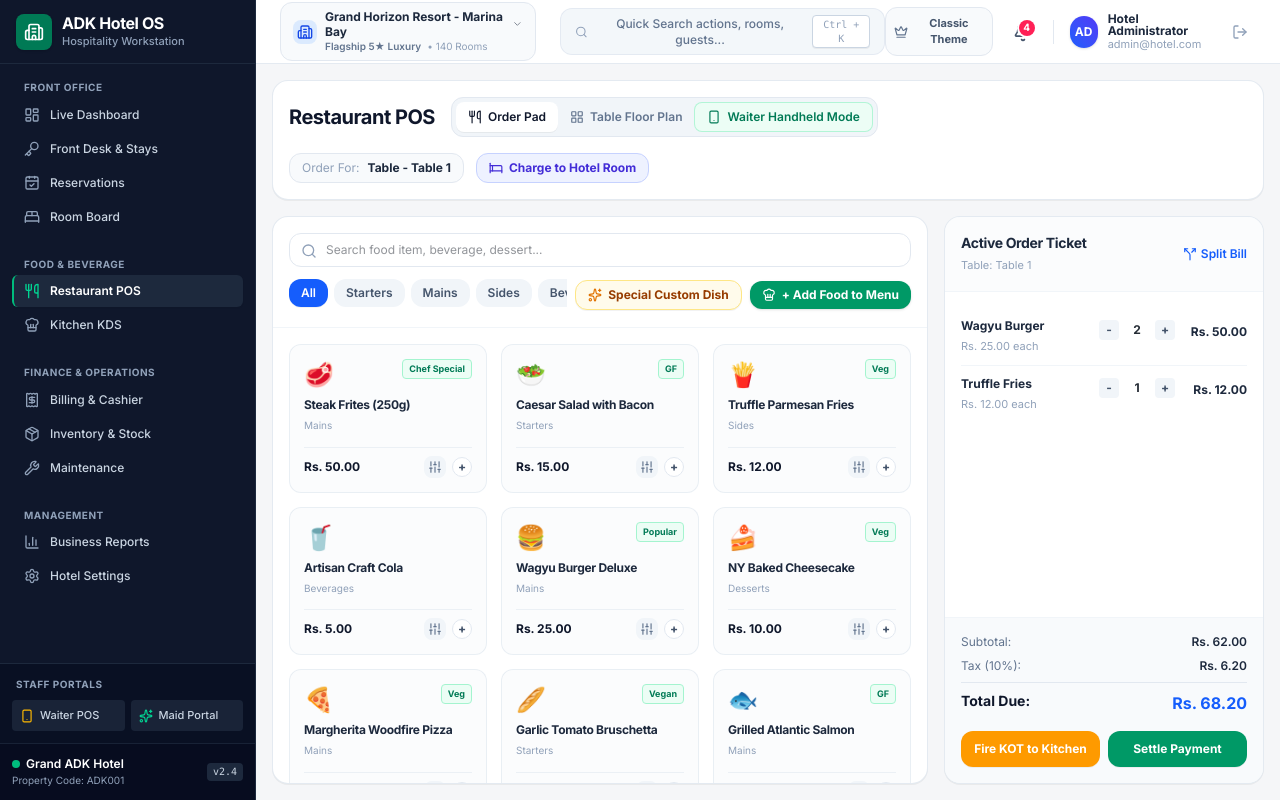
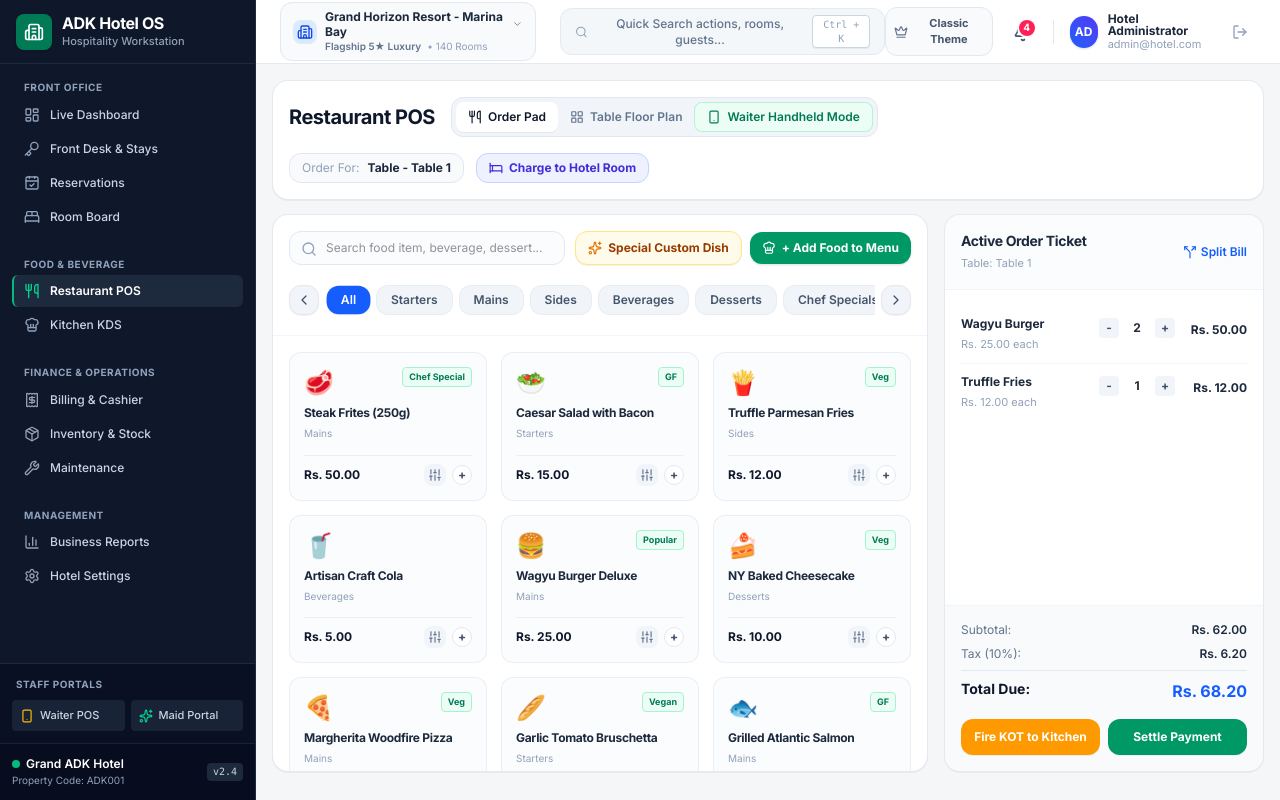
Before and after one commit to adksoftwares/hotel-os-platform, a Next.js app in the folder frontend/: page /pos in a window 1280 px wide. Built offline with nearby package versions, Linux system fonts and the light colour scheme; sample sign-in values are in the browser's storage.

Commit message:
fix(pos): implement smooth category scroll carousel with left/right buttons and clean scrollbars

```diff
--- a/frontend/src/app/(dashboard)/pos/page.tsx
+++ b/frontend/src/app/(dashboard)/pos/page.tsx
@@ -1,5 +1,5 @@
 "use client";
-import React, { useState, useMemo, useEffect } from 'react';
+import React, { useState, useMemo, useEffect, useRef } from 'react';
 import Link from 'next/link';
 import { useOfflineStatus } from '@/hooks/useOfflineStatus';
 import { Modal } from '@/components/ui/Modal';
@@ -8,7 +8,8 @@ import {
   Settings, Utensils, Bed, Search, Tag, Percent, ArrowRight,
   Minus, Plus, Edit2, Trash2, LayoutGrid, Coffee, Split,
   CheckCircle, Clock, Users, ArrowUpRight, DollarSign, Smartphone,
-  ChefHat, Sparkles, Sliders, X, Flame, ShieldAlert, Star, Check
+  ChefHat, Sparkles, Sliders, X, Flame, ShieldAlert, Star, Check,
+  ChevronLeft, ChevronRight
 } from 'lucide-react';
 import { useToast } from '@/components/ui/Toast';
 
@@ -71,8 +72,25 @@ export default function RestaurantPOS() {
   const [activeZone, setActiveZone] = useState<'All' | 'AC Dining' | 'Garden Patio' | 'Rooftop'>('All');
   const [tables, setTables] = useState<TableEntity[]>(initialTables);
 
-  const categories = ['All', 'Starters', 'Mains', 'Sides', 'Beverages', 'Desserts', 'Chef Specials'];
+  const categoryScrollRef = useRef<HTMLDivElement>(null);
+
+  const scrollCategories = (direction: 'left' | 'right') => {
+    if (categoryScrollRef.current) {
+      const scrollAmount = 220;
+      categoryScrollRef.current.scrollBy({
+        left: direction === 'left' ? -scrollAmount : scrollAmount,
+        behavior: 'smooth'
+      });
+    }
+  };
+
   const [menuItems, setMenuItems] = useState<MenuItemEntity[]>(defaultMenuItems);
+
+  const categories = useMemo(() => {
+    const defaultCats = ['All', 'Starters', 'Mains', 'Sides', 'Beverages', 'Desserts', 'Chef Specials'];
+    const customCats = menuItems.map(m => m.category).filter(Boolean);
+    return Array.from(new Set([...defaultCats, ...customCats]));
+  }, [menuItems]);
 
   useEffect(() => {
     try {
@@ -386,7 +404,7 @@ export default function RestaurantPOS() {
   };
 
   return (
-    <div className="flex flex-col h-[calc(100vh-6rem)] gap-4">
+    <div className="flex flex-col h-[calc(100vh-6.75rem)] gap-3.5">
       {/* Top POS Header Toolbar */}
       <div className="flex flex-wrap items-center justify-between gap-4 bg-white p-4 rounded-2xl border border-slate-200/90 shadow-2xs">
         <div className="flex items-center gap-4">
@@ -540,27 +558,70 @@ export default function RestaurantPOS() {
           <div className="lg:col-span-2 flex flex-col bg-white rounded-2xl border border-slate-200/90 shadow-2xs overflow-hidden">
             {/* Search & Category Pills */}
             <div className="p-4 border-b border-slate-100 space-y-3">
-              <div className="relative">
+              {/* Row 1: Search and Action Buttons */}
+              <div className="flex flex-col sm:flex-row items-stretch sm:items-center gap-2.5">
+                <div className="relative flex-1">
                   <Search className="w-4 h-4 text-slate-400 absolute left-3 top-2.5" />
                   <input
                     type="text"
                     placeholder="Search food item, beverage, dessert..."
                     value={searchQuery}
                     onChange={(e) => setSearchQuery(e.target.value)}
-                  className="w-full pl-9 pr-4 py-2 rounded-xl border border-slate-200 text-xs focus:ring-2 focus:ring-blue-500 outline-none"
+                    className="w-full pl-9 pr-4 py-2 rounded-xl border border-slate-200 text-xs focus:ring-2 focus:ring-blue-500 outline-none bg-slate-50/50 focus:bg-white transition-all"
                   />
                 </div>
 
-              <div className="flex flex-wrap items-center justify-between gap-2">
-                <div className="flex items-center gap-1.5 overflow-x-auto pb-1 flex-1">
+                {/* Quick Add Food & Special Order Actions */}
+                <div className="flex items-center gap-2 shrink-0">
+                  <button
+                    onClick={() => setIsOpenFoodModalOpen(true)}
+                    className="flex items-center gap-1.5 px-3 py-2 rounded-xl bg-amber-50 hover:bg-amber-100 text-amber-800 border border-amber-200 text-xs font-bold transition shadow-2xs cursor-pointer active:scale-95"
+                    title="Add off-menu special order directly to current bill"
+                  >
+                    <Sparkles className="w-3.5 h-3.5 text-amber-600" />
+                    <span>Special Custom Dish</span>
+                  </button>
+                  <button
+                    onClick={() => setIsAddFoodModalOpen(true)}
+                    className="flex items-center gap-1.5 px-3 py-2 rounded-xl bg-emerald-600 hover:bg-emerald-500 text-white text-xs font-bold transition shadow-sm cursor-pointer active:scale-95"
+                    title="Add a brand new dish to the POS menu catalog"
+                  >
+                    <ChefHat className="w-3.5 h-3.5" />
+                    <span>+ Add Food to Menu</span>
+                  </button>
+                </div>
+              </div>
+
+              {/* Row 2: Full Width Category Carousel with Smooth Scroll Buttons */}
+              <div className="flex items-center gap-1.5 w-full pt-1">
+                <button
+                  type="button"
+                  onClick={() => scrollCategories('left')}
+                  className="p-1.5 rounded-xl bg-slate-100 hover:bg-slate-200 text-slate-600 hover:text-slate-900 shrink-0 transition-all shadow-2xs border border-slate-200 active:scale-90"
+                  title="Scroll categories left"
+                  aria-label="Scroll left"
+                >
+                  <ChevronLeft className="w-4 h-4" />
+                </button>
+
+                <div
+                  ref={categoryScrollRef}
+                  onWheel={(e) => {
+                    if (categoryScrollRef.current) {
+                      categoryScrollRef.current.scrollLeft += e.deltaY;
+                    }
+                  }}
+                  className="flex items-center gap-1.5 overflow-x-auto scroll-smooth py-1 px-0.5 flex-1 no-scrollbar select-none"
+                  style={{ scrollbarWidth: 'none', msOverflowStyle: 'none' }}
+                >
                   {categories.map((c) => (
                     <button
                       key={c}
                       onClick={() => setActiveCategory(c)}
-                      className={`px-3 py-1.5 rounded-xl text-xs font-semibold whitespace-nowrap transition-colors ${
+                      className={`px-3.5 py-1.5 rounded-xl text-xs font-semibold whitespace-nowrap transition-all select-none ${
                         activeCategory === c
-                          ? 'bg-blue-600 text-white shadow-2xs'
-                          : 'bg-slate-100 text-slate-600 hover:bg-slate-200'
+                          ? 'bg-blue-600 text-white shadow-2xs font-bold scale-102'
+                          : 'bg-slate-100 text-slate-600 hover:bg-slate-200 hover:text-slate-900 border border-slate-200/60'
                       }`}
                     >
                       {c}
@@ -568,25 +629,15 @@ export default function RestaurantPOS() {
                   ))}
                 </div>
 
-                {/* Quick Add Food & Special Order Actions */}
-                <div className="flex items-center gap-2 shrink-0">
                 <button
-                    onClick={() => setIsOpenFoodModalOpen(true)}
-                    className="flex items-center gap-1.5 px-3 py-1.5 rounded-xl bg-amber-50 hover:bg-amber-100 text-amber-800 border border-amber-200 text-xs font-bold transition shadow-2xs"
-                    title="Add off-menu special order directly to current bill"
+                  type="button"
+                  onClick={() => scrollCategories('right')}
+                  className="p-1.5 rounded-xl bg-slate-100 hover:bg-slate-200 text-slate-600 hover:text-slate-900 shrink-0 transition-all shadow-2xs border border-slate-200 active:scale-90"
+                  title="Scroll categories right"
+                  aria-label="Scroll right"
                 >
-                    <Sparkles className="w-3.5 h-3.5 text-amber-600" />
-                    <span>Special Custom Dish</span>
+                  <ChevronRight className="w-4 h-4" />
                 </button>
-                  <button
-                    onClick={() => setIsAddFoodModalOpen(true)}
-                    className="flex items-center gap-1.5 px-3 py-1.5 rounded-xl bg-emerald-600 hover:bg-emerald-500 text-white text-xs font-bold transition shadow-sm"
-                    title="Add a brand new dish to the POS menu catalog"
-                  >
-                    <ChefHat className="w-3.5 h-3.5" />
-                    <span>+ Add Food to Menu</span>
-                  </button>
-                </div>
               </div>
             </div>
 
--- a/frontend/src/app/human-ui.css
+++ b/frontend/src/app/human-ui.css
@@ -388,3 +388,28 @@ button:disabled {
     transition-duration: 0.01ms !important;
   }
 }
+
+/* Custom modern scrollbars */
+::-webkit-scrollbar {
+  width: 6px;
+  height: 6px;
+}
+::-webkit-scrollbar-track {
+  background: transparent;
+}
+::-webkit-scrollbar-thumb {
+  background: #cbd5e1;
+  border-radius: 9999px;
+}
+::-webkit-scrollbar-thumb:hover {
+  background: #94a3b8;
+}
+
+/* Hide scrollbar utility */
+.no-scrollbar::-webkit-scrollbar {
+  display: none !important;
+}
+.no-scrollbar {
+  -ms-overflow-style: none !important;
+  scrollbar-width: none !important;
+}
```
Lines whose indentation alone changed are shown as unchanged.
